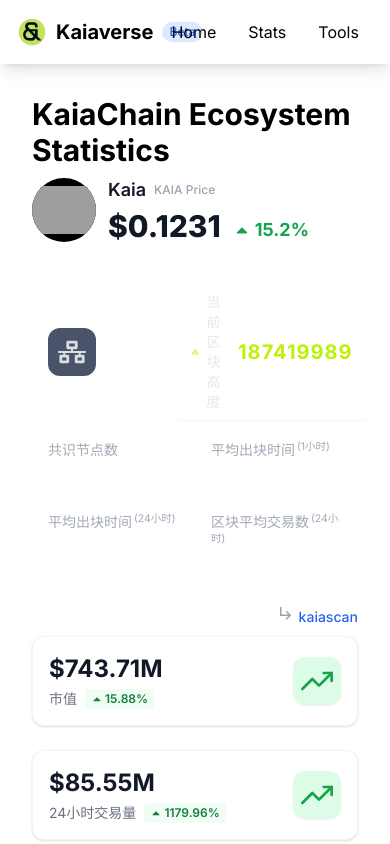
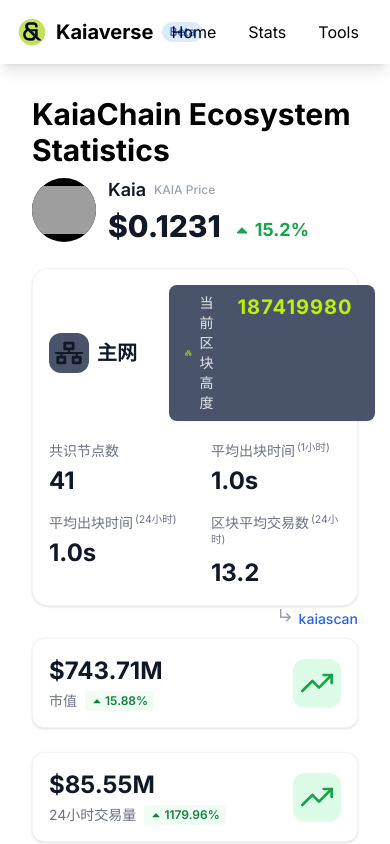
Before and after one commit to sansx/kaiaverse-portal, a Next.js app: page /en/stats in a window 390 px wide. Shown: the top 844 px of the page. Built offline with nearby package versions, Linux system fonts and the light colour scheme; no server answers; grey boxes are pictures that could not be loaded.

Commit message:
feat: add loading & remove dark mode

```diff
--- a/app/[locale]/stats/components/StatsOverview.tsx
+++ b/app/[locale]/stats/components/StatsOverview.tsx
@@ -33,23 +33,19 @@
   }
 
   return (
-    <div className="flex items-center justify-between bg-white dark:bg-gray-800 p-4 rounded-xl shadow border border-gray-100 dark:border-gray-700 transition hover:shadow-md">
+    <div className="flex items-center justify-between bg-white p-4 rounded-xl shadow border border-gray-100 transition hover:shadow-md">
       <div>
-        <p className="text-2xl font-bold text-gray-900 dark:text-white mb-1">
-          {value}
-        </p>
+        <p className="text-2xl font-bold text-gray-900 mb-1">{value}</p>
         <div className="flex items-center gap-2">
-          <span className="text-sm text-gray-500 dark:text-gray-400">
-            {title}
-          </span>
+          <span className="text-sm text-gray-500">{title}</span>
           {change && (
             <span
               className={`text-xs font-semibold rounded px-1.5 py-0.5 inline-flex items-center gap-0.5 ${
                 trend === "up"
-                  ? "text-green-700 bg-green-50 dark:bg-green-900/30"
+                  ? "text-green-700 bg-green-50"
                   : trend === "down"
-                  ? "text-red-700 bg-red-50 dark:bg-red-900/30"
-                  : "text-gray-500 bg-gray-100 dark:bg-gray-700/30"
+                  ? "text-red-700 bg-red-50"
+                  : "text-gray-500 bg-gray-100"
               }`}
             >
               {trend === "up" ? (
@@ -74,6 +70,12 @@
 };
 
 export default function StatsOverview() {
+  const [loading, setLoading] = useState(true);
+  useEffect(() => {
+    const timer = setTimeout(() => setLoading(false), 1500);
+    return () => clearTimeout(timer);
+  }, []);
+
   // Demo数据
   const stats = [
     {
@@ -108,15 +110,10 @@
 
   // 当前区块高度动态增长
   const [blockHeight, setBlockHeight] = useState(187419980);
-  useEffect(() => {
-    const timer = setInterval(() => {
-      setBlockHeight((prev) => prev + Math.floor(Math.random() * 3) + 1);
-    }, 1000);
-    return () => clearInterval(timer);
-  }, []);
 
   return (
     <div>
+
       {/* KaiaChain Stats */}
       <div className="grid grid-cols-1 md:grid-cols-4 gap-6 mb-8 items-stretch">
         <div className="flex items-center min-w-0 md:col-span-1">
@@ -155,20 +152,22 @@
             linkText="kaiascan"
             className="h-full"
           >
-            <div className="flex-1 min-w-0 flex items-stretch w-full dark:bg-gray-800 rounded-2xl p-4 flex-col h-full">
+            <div className="flex-1 min-w-0 flex items-stretch w-full rounded-2xl p-4 flex-col h-full bg-white text-gray-900 shadow border border-gray-100">
               <div className="flex items-center justify-between  mb-5">
                 <div className="flex items-center mr-8 min-w-fit">
-                  <div className="w-12 h-12 rounded-xl bg-[#49546A] flex items-center justify-center mr-2">
-                    <FaNetworkWired className="w-7 h-7 text-white/80" />
+                  <div className="w-10 h-10 rounded-xl bg-[#49546A] flex items-center justify-center mr-2">
+                    <FaNetworkWired className="w-7 h-7" />
                   </div>
-                  <span className="text-xl font-semibold text-white/90">
-                    主网
-                  </span>
+                  <span className="text-xl font-semibold">主网</span>
                 </div>
-                <div className="flex items-center bg-white/10 rounded-lg px-4 py-2 shadow-sm">
-                  <FaNetworkWired className="w-5 h-5 text-[#BFF007] mr-2" />
-                  <span className="text-sm text-gray-200 mr-1">当前区块高度</span>
-                  <span className="text-xl font-bold text-[#BFF007] tracking-wider">
+                <div className="flex justify-between bg-[#49546A] rounded-lg px-4 py-2 shadow-sm">
+                  <div className="flex items-center">
+                    <FaNetworkWired className="w-5 h-5 text-[#BFF007] mr-2" />
+                    <span className="text-sm text-gray-200 mr-1">
+                      当前区块高度
+                    </span>
+                  </div>
+                  <span className="text-xl text-center font-bold text-[#BFF007] tracking-wider min-w-32">
                     {blockHeight}
                   </span>
                 </div>
@@ -176,28 +175,28 @@
               <div className=" flex items-center">
                 <div className="flex-1 grid grid-cols-2 md:grid-cols-4 gap-y-4 gap-x-8">
                   <div className="flex flex-col">
-                    <span className="text-sm text-[#A2A9B6] mb-1">
+                    <span className="text-sm text-gray-500 mb-1">
                       共识节点数
                     </span>
-                    <span className="text-2xl font-bold text-white">41</span>
+                    <span className="text-2xl font-bold">41</span>
                   </div>
                   <div className="flex flex-col">
-                    <span className="text-sm text-[#A2A9B6] mb-1">
+                    <span className="text-sm text-gray-500 mb-1">
                       平均出块时间<sup className="ml-0.5">(1小时)</sup>
                     </span>
-                    <span className="text-2xl font-bold text-white">1.0s</span>
+                    <span className="text-2xl font-bold">1.0s</span>
                   </div>
                   <div className="flex flex-col">
-                    <span className="text-sm text-[#A2A9B6] mb-1">
+                    <span className="text-sm text-gray-500 mb-1">
                       平均出块时间<sup className="ml-0.5">(24小时)</sup>
                     </span>
-                    <span className="text-2xl font-bold text-white">1.0s</span>
+                    <span className="text-2xl font-bold">1.0s</span>
                   </div>
                   <div className="flex flex-col">
-                    <span className="text-sm text-[#A2A9B6] mb-1">
+                    <span className="text-sm text-gray-500 mb-1">
                       区块平均交易数<sup className="ml-0.5">(24小时)</sup>
                     </span>
-                    <span className="text-2xl font-bold text-white">13.2</span>
+                    <span className="text-2xl font-bold">13.2</span>
                   </div>
                 </div>
               </div>
--- /dev/null
+++ b/app/components/KaiaLoading.tsx
@@ -0,0 +1,36 @@
+import { motion, AnimatePresence } from "framer-motion";
+import React from "react";
+
+interface KaiaLoadingProps {
+  duration?: number; // 动画时长，单位秒，默认1.5
+  className?: string;
+}
+
+const KaiaLoading: React.FC<KaiaLoadingProps> = ({
+  duration = 1.5,
+  className,
+}) => (
+  <AnimatePresence>
+    <motion.div
+      key="kaia-loading"
+      className={`fixed inset-0 z-50 flex items-center justify-center bg-white dark:bg-gray-900 ${
+        className || ""
+      }`}
+      initial={{ opacity: 1 }}
+      animate={{ opacity: 1 }}
+      exit={{ opacity: 0, transition: { duration: 0.4 } }}
+      style={{ pointerEvents: "all" }}
+    >
+      <motion.img
+        src="/icons/kaia-kaia-logo.svg"
+        alt="Kaia Loading"
+        className="w-24 h-24"
+        initial={{ rotate: 0, opacity: 0 }}
+        animate={{ rotate: 360, opacity: 1 }}
+        transition={{ duration, ease: "easeInOut" }}
+      />
+    </motion.div>
+  </AnimatePresence>
+);
+
+export default KaiaLoading;
--- a/app/components/MoreDetailsCard.tsx
+++ b/app/components/MoreDetailsCard.tsx
@@ -1,26 +1,50 @@
-import React from "react";
+import React, { useEffect, useState } from "react";
 import { MdSubdirectoryArrowRight } from "react-icons/md";
-
+import { motion, AnimatePresence } from "framer-motion";
 
 interface MoreDetailsCardProps {
   children: React.ReactNode;
   className?: string;
   href: string;
   linkText?: string;
+  loading?: boolean;
 }
 
-const MoreDetailsCard: React.FC<MoreDetailsCardProps> = ({ children, href, linkText = "查看更多详情", className }) => {
+const MoreDetailsCard: React.FC<MoreDetailsCardProps> = ({ children, href, linkText = "查看更多详情", className, loading }) => {
+
   return (
     <div
-      className={` rounded-xl transition-colors duration-200 group w-full ${className} relative hover:-translate-y-0.5`}
+      className={`rounded-xl transition-colors duration-200 group w-full ${className} relative hover:-translate-y-0.5`}
       style={{ transition: 'background 0.2s, transform 0.2s' }}
     >
-      <div>{children}</div>
+      <AnimatePresence>
+        {loading && (
+          <motion.div
+            key="card-loading"
+            className="absolute inset-0 z-20 flex items-center justify-center bg-white rounded-xl"
+            initial={{ opacity: 1 }}
+            animate={{ opacity: 1 }}
+            exit={{ opacity: 0, transition: { duration: 0.4 } }}
+            style={{ pointerEvents: 'all' }}
+          >
+            <motion.img
+              src="/icons/kaia-kaia-logo.svg"
+              alt="Kaia Loading"
+              className="w-16 h-16"
+              initial={{ y: 0 }}
+              animate={{ y: [0, -20, 0], opacity: 1 }}
+              transition={{ duration: 1.5, repeat: Infinity, repeatType: 'loop', ease: "easeInOut" }}
+            />
+          </motion.div>
+        )}
+      </AnimatePresence>
+      <div style={{ opacity: loading ? 0.3 : 1, pointerEvents: loading ? 'none' : 'auto' }}>
+        {children}
         <div className="flex items-center select-none  absolute right-0">
           <MdSubdirectoryArrowRight className="text-lg text-gray-400 group-hover:text-blue-500 transition-transform duration-200 group-hover:translate-x-1 mb-2" />
           <a
             href={href}
-          className="ml-1 text-sm font-medium text-blue-600 dark:text-blue-400 group-hover:underline group-hover:text-blue-500 transition-colors duration-200"
+            className="ml-1 text-sm font-medium text-blue-600 group-hover:underline group-hover:text-blue-500 transition-colors duration-200"
             target="_blank"
             rel="noopener noreferrer"
           >
@@ -28,6 +52,7 @@
           </a>
         </div>
       </div>
+    </div>
   );
 };
 
--- a/package.json
+++ b/package.json
@@ -16,6 +16,7 @@
     "next": "15.3.0",
     "next-intl": "^4.1.0",
     "next-sitemap": "^4.2.3",
+    "framer-motion": "^12.16.0",
     "postcss": "^8",
     "react": "^19.1.0",
     "react-dom": "^19.1.0",
```
Also changed, not shown: app/[locale]/stats/components/StatsCharts.tsx (+40 -13 lines), 1 other file (tests, documents, lock files or other folders). Lines whose indentation alone changed are shown as unchanged.
